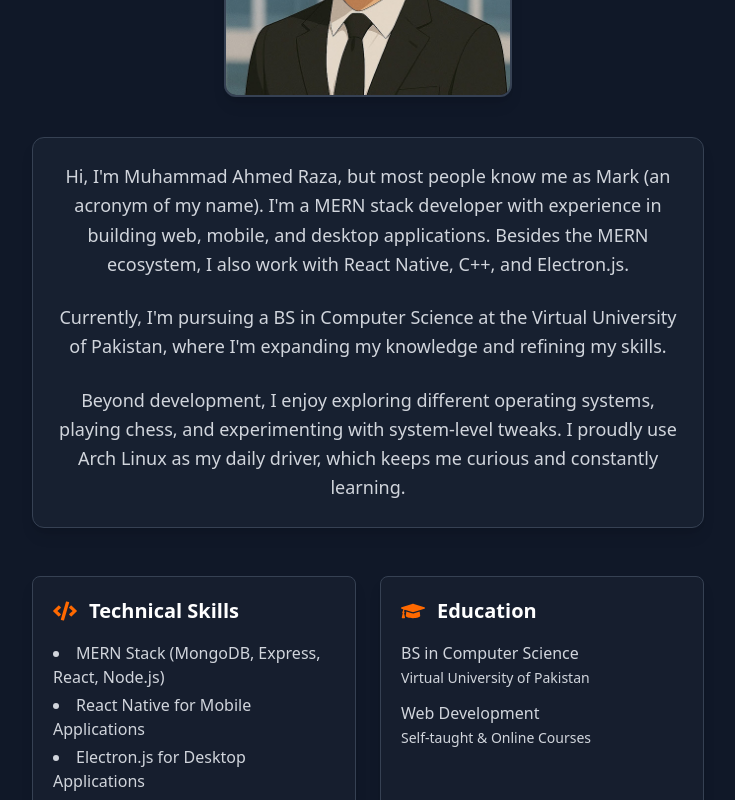
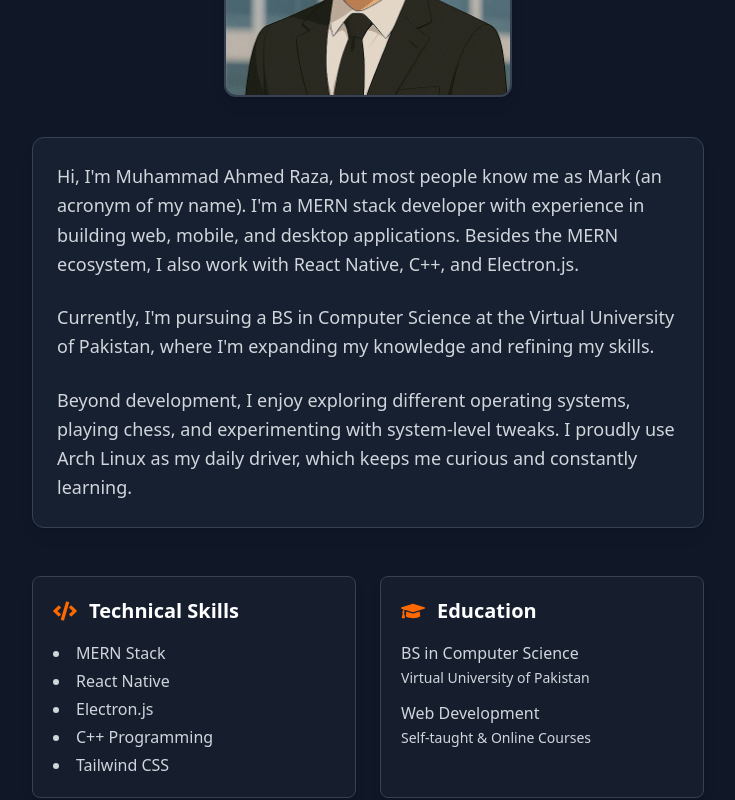
Before and after one commit to mahmedraza1/Blog, a React (Vite) app: page /about in a window 1280 px wide. Shown: the part 420-1220 px from the top of the page, without its empty margins (272-1007 px from the left). Built offline with nearby package versions, Linux system fonts and the light colour scheme; no server answers.

Commit message:
complete application

```diff
--- a/src/components/Login.jsx
+++ b/src/components/Login.jsx
@@ -21,7 +21,6 @@ const Login = () => {
     setIsLoading(true);
 
     try {
-      console.log("Login attempt with:", data);
       const session = await authService.login(data);
       if (session) {
         const userData = await authService.getCurrentUser();
--- a/src/components/PostCard.jsx
+++ b/src/components/PostCard.jsx
@@ -2,10 +2,12 @@ import React, { useState } from 'react'
 import PostService from '../appwrite/config'
 import { Link } from 'react-router-dom'
 import Button from './Button'
+import { useNavigate } from 'react-router-dom'
 
 const PostCard = ({$id, title, featuredImage}) => {
   const [imageLoaded, setImageLoaded] = useState(false);
   const [imageError, setImageError] = useState(false);
+  const navigate = useNavigate();
 
   const handleImageLoad = () => {
     setImageLoaded(true);
@@ -17,6 +19,7 @@ const PostCard = ({$id, title, featuredImage}) => {
   };
 
   return (
+    <Link to={`/post/${$id}`}>
     <div className="flex justify-center h-full">
       <div className="w-full border border-gray-700 bg-gray-800 rounded-lg overflow-hidden shadow-lg transition-transform hover:scale-[1.02] h-full flex flex-col">
           <div className="relative w-full pb-[56.25%]">
@@ -25,6 +28,7 @@ const PostCard = ({$id, title, featuredImage}) => {
                   <div className="animate-pulse rounded-full h-10 w-10 border-t-2 border-b-2 border-orange-500"></div>
                 </div>
               )}
+
 
               {imageError ? (
                 <div className="absolute inset-0 bg-gray-800 flex justify-center items-center">
@@ -48,13 +52,13 @@ const PostCard = ({$id, title, featuredImage}) => {
           <div className="p-4 flex flex-col gap-3 flex-grow">
               <h2 className="text-xl font-semibold text-white line-clamp-2 h-14">{title}</h2>
               <div className="flex justify-end mt-auto">
-                  <Link to={`/post/${$id}`}>
-                      <Button className="text-sm py-1 px-3">Read More</Button>
-                  </Link>
+                      <Button onClick={() => navigate(`/post/${$id}`)} className="text-sm py-1 px-3">Read More</Button>
+
               </div>
           </div>
       </div>
     </div>
+    </Link>
   )
 }
 
--- a/src/components/Signup.jsx
+++ b/src/components/Signup.jsx
@@ -25,7 +25,6 @@ const Signup = () => {
     setError("");
 
     try {
-      console.log("Signup attempt with:", data);
       const {name, email, password} = data;
       // Fix parameter order to match the auth service implementation
       const user = await authService.createAccount(email, password, name);
--- a/src/components/post-form/PostForm.jsx
+++ b/src/components/post-form/PostForm.jsx
@@ -30,7 +30,6 @@ const PostForm = ({ post }) => {
       });
 
       // Log that we're resetting form with post data
-      console.log("Resetting form with post data:", post);
     }
   }, [post, reset]);
 
@@ -42,7 +41,6 @@ const PostForm = ({ post }) => {
       setIsSubmitting(true);
       setError("");
 
-      console.log("Form data being submitted:", data);
 
       if (post) {
         // Edit mode
@@ -50,10 +48,8 @@ const PostForm = ({ post }) => {
 
         // Upload new image if provided
         if (data.image && data.image.length > 0) {
-          console.log("Uploading new image for post...");
           const file = await PostService.uploadFile(data.image[0]);
           if (file) {
-            console.log("New image uploaded successfully:", file.$id);
             // Delete old image if new one was uploaded successfully
             await PostService.deleteFile(post.featuredImage);
             featuredImageId = file.$id;
@@ -62,13 +58,7 @@ const PostForm = ({ post }) => {
           console.log("No new image provided, keeping existing image:", featuredImageId);
         }
 
-        console.log("Updating post with data:", {
-          title: data.title,
-          content: data.content,
-          slug: data.slug,
-          status: data.status,
-          featuredImage: featuredImageId
-        });
+
 
         const dbPost = await PostService.updatePost({
           title: data.title,
@@ -83,12 +73,10 @@ const PostForm = ({ post }) => {
         }
       } else {
         // Create mode
-        console.log("Creating new post...");
         const file = await PostService.uploadFile(data.image[0]);
 
         if (file) {
           const fileId = file.$id;
-          console.log("Image uploaded successfully:", fileId);
 
           const postData = {
             title: data.title,
--- a/src/pages/About.jsx
+++ b/src/pages/About.jsx
@@ -24,7 +24,7 @@ const About = () => {
             />
           </div>
 
-          <div className="space-y-6 max-w-2xl mx-auto bg-gray-800/50 p-6 rounded-xl border border-gray-700 shadow-lg">
+          <div className="space-y-6 text-left max-w-2xl mx-auto bg-gray-800/50 p-6 rounded-xl border border-gray-700 shadow-lg">
             <p className="text-gray-300 leading-relaxed text-lg">
               Hi, I'm Muhammad Ahmed Raza, but most people know me as Mark (an
               acronym of my name). I'm a MERN stack developer with experience in
@@ -51,11 +51,11 @@ const About = () => {
                 <h3 className="text-xl font-bold">Technical Skills</h3>
               </div>
               <ul className="list-disc list-inside space-y-1 text-gray-300">
-                <li>MERN Stack (MongoDB, Express, React, Node.js)</li>
-                <li>React Native for Mobile Applications</li>
-                <li>Electron.js for Desktop Applications</li>
+                <li>MERN Stack</li>
+                <li>React Native</li>
+                <li>Electron.js</li>
                 <li>C++ Programming</li>
-                <li>Tailwind CSS & Material UI</li>
+                <li>Tailwind CSS</li>
               </ul>
             </div>
 
--- a/src/pages/AddPost.jsx
+++ b/src/pages/AddPost.jsx
@@ -3,7 +3,7 @@ import { PostForm } from "../components";
 
 const AddPost = () => {
   return (
-    <div className="my-8 w-7xl mx-auto p-6 bg-gray-800 rounded-lg shadow-md">
+    <div className="lg:my-8 lg:w-7xl mx-auto lg:p-6 p-4 bg-gray-800 rounded-lg shadow-md">
       <h2 className="text-2xl font-semibold mb-2">Add New Post</h2>
       <PostForm />
     </div>
--- a/src/pages/AllPosts.jsx
+++ b/src/pages/AllPosts.jsx
@@ -12,7 +12,6 @@ const AllPosts = () => {
       try {
         setLoading(true);
         const posts = await PostService.getPosts();
-        console.log("Posts fetched:", posts);
         if (posts && posts.documents) {
           setPosts(posts.documents);
         } else {
--- a/src/pages/EditPost.jsx
+++ b/src/pages/EditPost.jsx
@@ -12,15 +12,12 @@ const EditPost = () => {
     if (slug) {
       PostService.getPost(slug).then((fetchedPost) => {
         if (fetchedPost) {
-          console.log("Edit post data loaded:", fetchedPost);
           // Ensure the slug property exists
           if (!fetchedPost.slug) {
             fetchedPost.slug = fetchedPost.$id;
-            console.log("Post had no slug, using $id as slug:", fetchedPost.$id);
           }
           setPost(fetchedPost);
         } else {
-          console.log("Post not found with slug:", slug);
           navigate("/");
         }
       }).catch(error => {
--- a/src/pages/Post.jsx
+++ b/src/pages/Post.jsx
@@ -25,7 +25,6 @@ export default function Post() {
       PostService.getPost(slug)
         .then((post) => {
           if (post) {
-            console.log("Post data:", post);
             setPost(post);
           } else {
             setError("Post not found");
```
